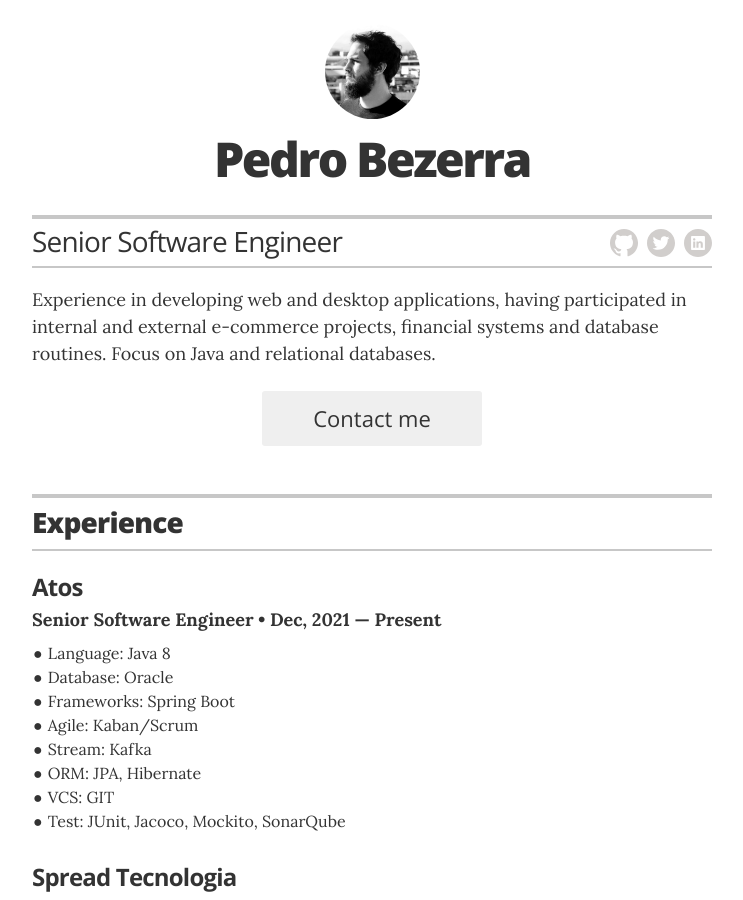
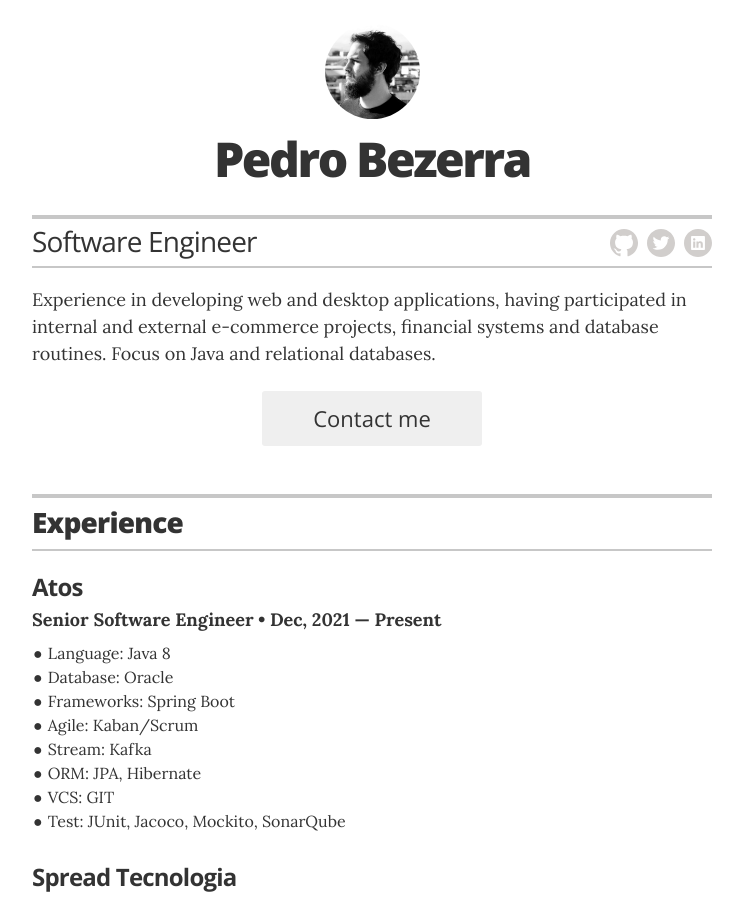
Before and after one commit to pedrobezerradev/pedrobezerradev.github.io, a Jekyll site: the page built from index.html, in a window 1280 px wide and 900 px high. Shown: the whole window, without its empty margins (268-1011 px from the left). Built offline with Jekyll 4.4.1, drawn with Linux system fonts in a browser that asks for light colours.

Commit message:
Update _config.yml

```diff
--- a/_config.yml
+++ b/_config.yml
@@ -11,7 +11,7 @@ sass:
 # Resume settings
 resume_avatar:                  "true"
 resume_name:                    "Pedro Bezerra"
-resume_title:                   "Senior Software Engineer"
+resume_title:                   "Software Engineer"
 
 # used for the contact button in _layouts/resume.html
 resume_contact_email:           "pedrobezerradev@gmail.com"
```
